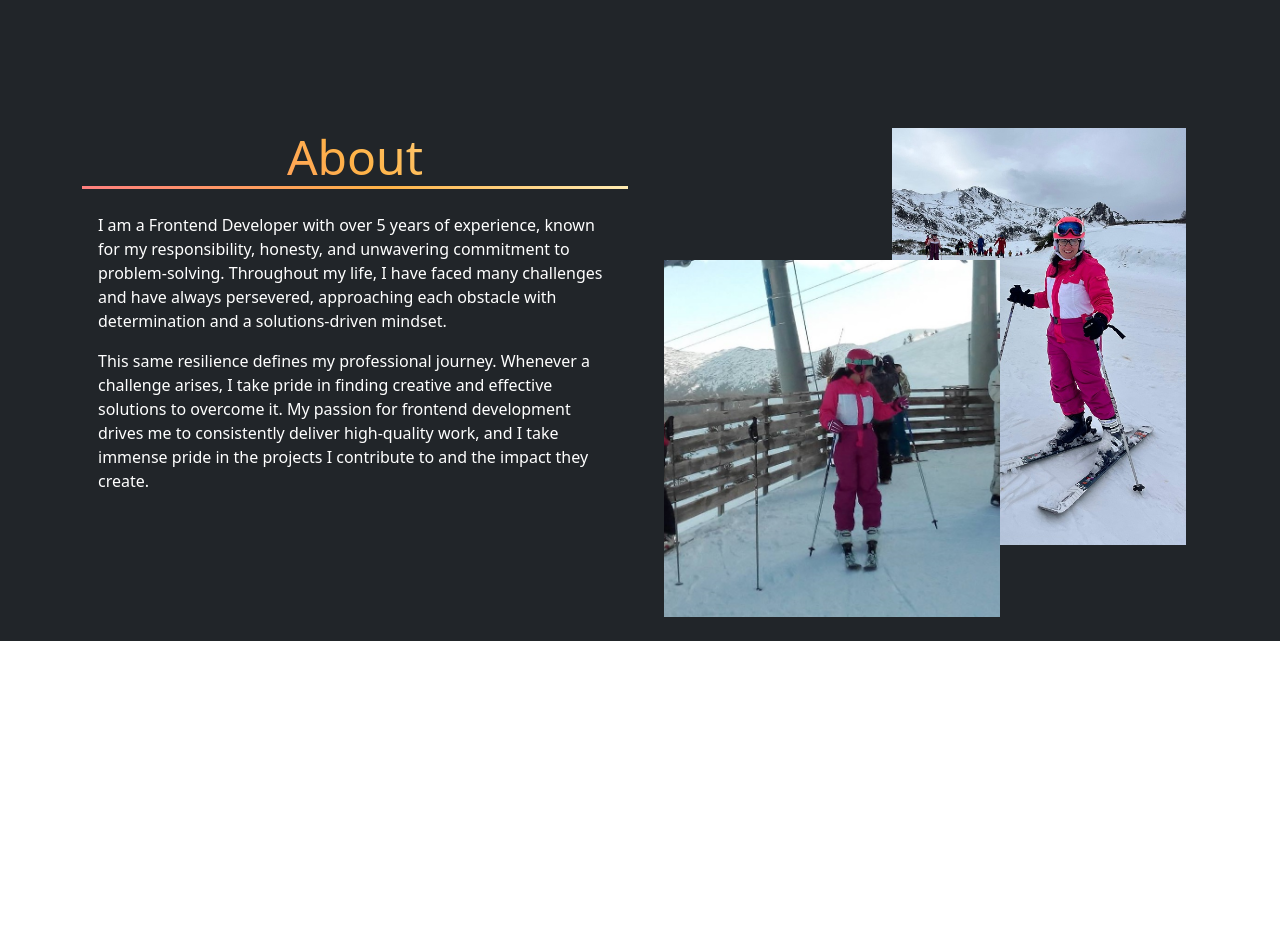
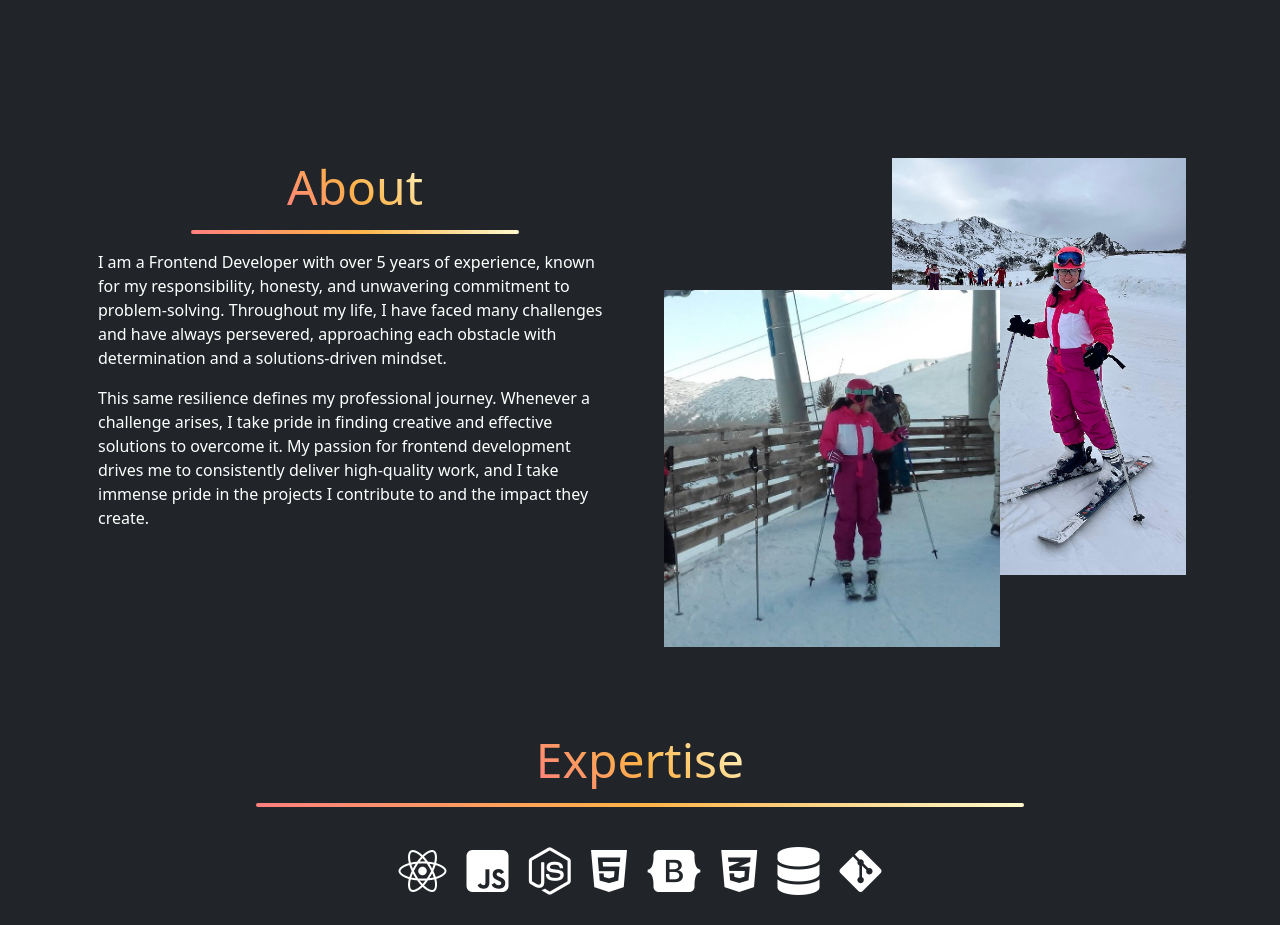
Before and after one commit to Moura4Design/Portfolio, a React (Create React App) app in the folder my-app/: page / in a window 1280 px wide. Shown: the part 740-1665 px from the top of the page. Before the commit the page ends 1381 px from the top, so only its background shows below. Built offline with nearby package versions, Linux system fonts and the light colour scheme.

Commit message:
create the page expertise

```diff
--- a/my-app/package.json
+++ b/my-app/package.json
@@ -4,6 +4,7 @@
   "private": true,
   "dependencies": {
     "@babel/preset-react": "^7.26.3",
+    "@fortawesome/fontawesome-free": "^6.7.2",
     "@testing-library/dom": "^10.4.0",
     "@testing-library/jest-dom": "^6.6.3",
     "@testing-library/react": "^16.2.0",
--- a/my-app/src/App.css
+++ b/my-app/src/App.css
@@ -77,17 +77,55 @@
   /*animation: slideIn 4s ease-out 1s forwards; /* Delay for 30s, then animate */
 }
 
+/* .title {
+  font-size: 3rem;
+  align-items: center;
+  background: linear-gradient(45deg, #ff7f7f, #ffb347, #fffacd);
+  background-clip: text;
+  -webkit-background-clip: text;
+  -webkit-text-fill-color: transparent;
+  color: transparent;
+  border-bottom: 3px solid transparent;
+  border-image: linear-gradient(45deg, #ff7f7f, #ffb347, #fffacd);
+  border-image-slice: 1;
+} */
+
+.section {
+  padding-top: 30px;
+  padding-bottom: 30px;
+}
+
+.title-wrapper {
+  display: flex;
+  justify-content: center;
+  position: relative;
+  padding-bottom: 10px; /* Space for the line */
+}
+
 .title {
   font-size: 3rem;
   background: linear-gradient(45deg, #ff7f7f, #ffb347, #fffacd);
-  background-clip: text; /* Standard property */
-  -webkit-background-clip: text; /* WebKit-specific */
+  background-clip: text;
+  -webkit-background-clip: text;
   -webkit-text-fill-color: transparent;
-  color: transparent; /* Ensures text stays transparent in non-supported browsers */
-  border-bottom: 3px solid transparent; /* Placeholder to define the border */
-  border-image: linear-gradient(45deg, #ff7f7f, #ffb347, #fffacd);
-  border-image-slice: 1;
+  color: transparent;
+  text-align: center;
+  position: relative;
+  z-index: 1;
 }
+
+/* Underline effect */
+.title-wrapper::after {
+  content: "";
+  position: absolute;
+  bottom: 0;
+  width: 60%; /* Adjust the width to make it larger than the text */
+  height: 4px;
+  background: linear-gradient(45deg, #ff7f7f, #ffb347, #fffacd);
+  border-radius: 2px;
+}
+
+
 
 
 /* .App {
--- a/my-app/src/Components/About.jsx
+++ b/my-app/src/Components/About.jsx
@@ -6,7 +6,10 @@ const About = () => {
       <div className='container'>
         <div className={'row'}>
           <div className={'col-md-6'}>
-            <h2 className={'text-center title'}>About</h2>
+            <div className={'title-wrapper'}>
+              <h2 className={'text-center title'}>About</h2>
+            </div>
+
             <div className={'p-3'}>
               <p>I am a Frontend Developer with over 5 years of experience, known for my responsibility, honesty, and
                 unwavering commitment to problem-solving. Throughout my life, I have faced many challenges and have always
--- /dev/null
+++ b/my-app/src/Components/Expertise.jsx
@@ -0,0 +1,24 @@
+import React from 'react';
+
+const Expertise = () => {
+  return(
+    <React.Fragment>
+      <div className={"title-wrapper"}>
+        <h2 className={'text-center title'}>Expertise</h2>
+      </div>
+
+      <div className={'pt-3 text-center mt-4'}>
+        <i className="fab fa-react fa-3x me-3"></i>  {/* React Icon */}
+        <i className="fab fa-js-square fa-3x me-3"></i>  {/* JavaScript Icon */}
+        <i className="fab fa-node-js fa-3x me-3"></i>  {/* Node.js Icon */}
+        <i class="fab fa-html5 fa-3x me-3"></i> {/* HTML5 Icon */}
+        <i class="fab fa-bootstrap fa-3x me-3"></i> {/* Bootstrap Icon */}
+        <i class="fab fa-css3-alt fa-3x me-3"></i> {/* CSS Icon */}
+        <i class="fas fa-database fa-3x me-3"></i> {/* SQL Icon */}
+        <i class="fab fa-git-alt fa-3x"></i> {/* Git Icon */}
+      </div>
+    </React.Fragment>
+  )
+}
+
+export default Expertise;
--- a/my-app/src/Components/Home.jsx
+++ b/my-app/src/Components/Home.jsx
@@ -1,21 +1,26 @@
 import React, {useRef} from 'react';
 import Navbar from './Navbar';
 import About from './About';
+import Expertise from './Expertise';
 
 const Home = () => {
   const aboutRef = useRef(null);
+  const expertiseRef = useRef(null)
 
-  const scrollToAbout = (navbar) => {
+  const scrollToMenu = (navbar) => {
     if(navbar === 'about') {
       console.log('navbar ==>', navbar)
       aboutRef.current?.scrollIntoView({ behavior: "smooth" });
+    }
+    if (navbar === 'expertise') {
+      expertiseRef.current?.scrollIntoView({ behavior: "smooth" })
     }
 
   };
 
   return (
     <div className={'App'}>
-    <Navbar scrollToAbout={scrollToAbout} />
+    <Navbar scrollToMenu={scrollToMenu} />
     <div className={'container'}>
       <div className={'row justify-content-center align-items-center vh-100'}>
         <div className={'col-md-6 justify-content-center align-items-center'}>
@@ -38,6 +43,9 @@ const Home = () => {
     <section ref={aboutRef} className={'section'}>
       <About />
     </section>
+    <section ref={expertiseRef} className={'section'}>
+      <Expertise />
+    </section>
   </div>
   )
 }
--- a/my-app/src/Components/Navbar.jsx
+++ b/my-app/src/Components/Navbar.jsx
@@ -1,7 +1,7 @@
 import React from 'react';
 import { Link } from 'react-router-dom';
 
-const Navbar = ({ scrollToAbout }) => {
+const Navbar = ({ scrollToMenu }) => {
   return (
     <React.Fragment>
       <nav className={"navbar navbar-expand-lg navbar-dark bg-dark"}>
@@ -21,9 +21,10 @@ const Navbar = ({ scrollToAbout }) => {
           <div className={"collapse navbar-collapse justify-content-center"} id={"navbarNavAltMarkup"}>
             <div className={"navbar-nav mx-auto fs-4"}>
               <Link className={"nav-link active"} aria-current={"page"} to={"/"}>Home</Link>
-              <button className={"nav-link btn btn-link"} onClick={() => scrollToAbout('about')}>About</button>
+              <button className={"nav-link btn btn-link"} onClick={() => scrollToMenu('about')}>About</button>
+              <button className={'nav-link btn btn-link'} onClick={() => scrollToMenu('expertise')}>Expertise</button>
               {/* <Link className={"nav-link"} to={"/about"}>About</Link> */}
-              <a className={"nav-link"} href={"/"}>Expertise</a>
+              {/* <a className={"nav-link"} href={"/"}>Expertise</a> */}
               <a className={"nav-link"} href={"/"}>Work</a>
               <a className={"nav-link"} href={"/"}>Contact</a>
             </div>
--- a/my-app/src/index.js
+++ b/my-app/src/index.js
@@ -3,6 +3,7 @@ import ReactDOM from 'react-dom/client';
 import './index.css';
 import 'bootstrap/dist/css/bootstrap.min.css';
 import "bootstrap-icons/font/bootstrap-icons.css";
+import "@fortawesome/fontawesome-free/css/all.min.css";
 import App from './App';
 import reportWebVitals from './reportWebVitals';
 
```
Also changed, not shown: 1 other file (tests, documents, lock files or other folders).
